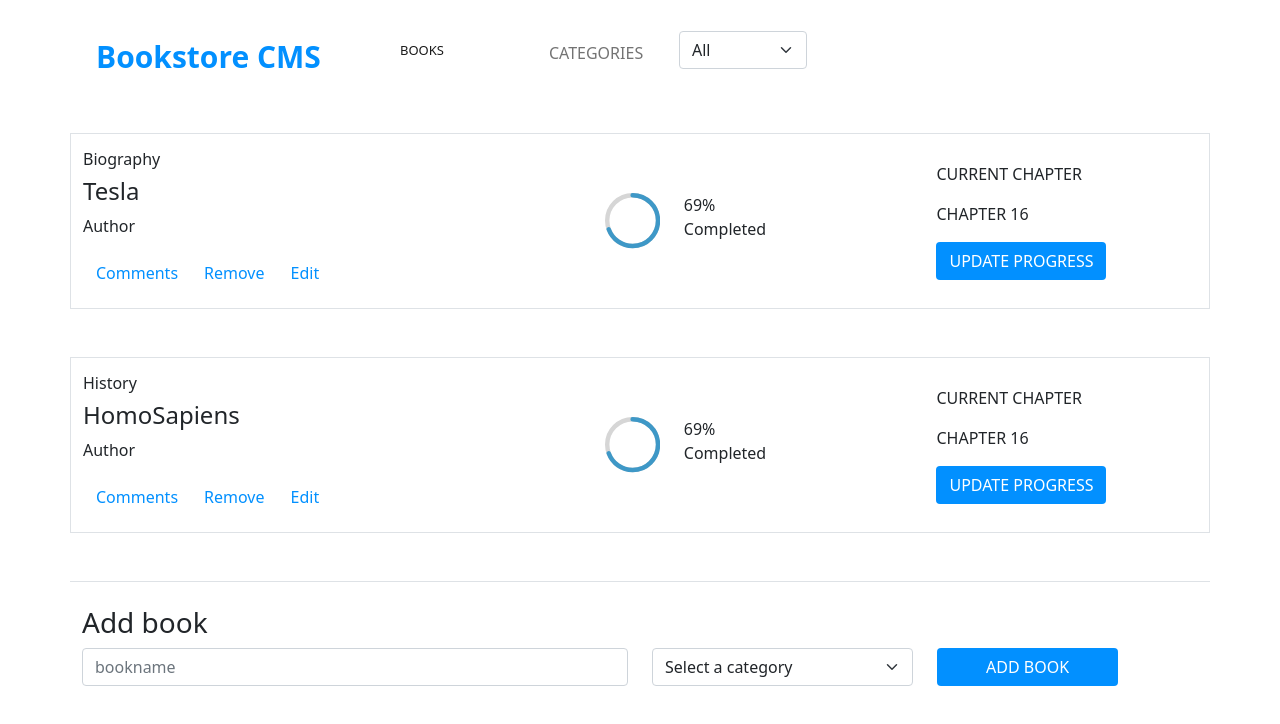
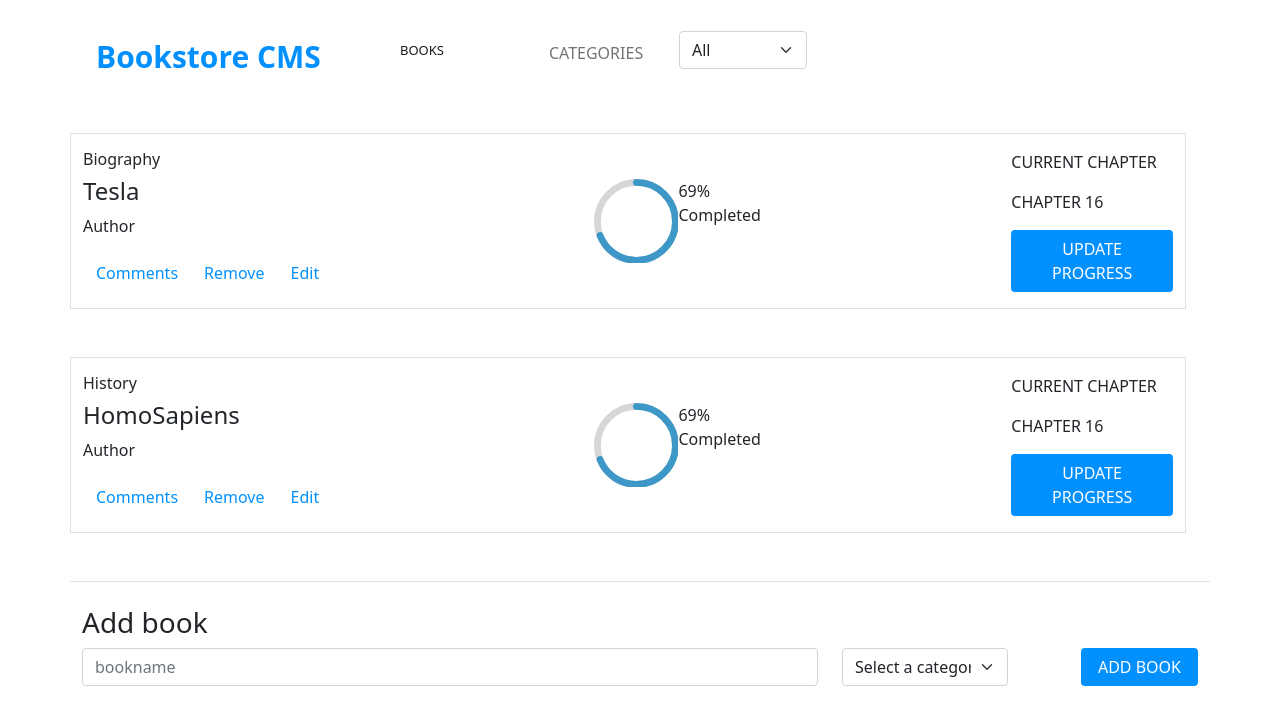
Before and after one commit to dibdas/bookstore, a React (Create React App) app: page / in a window 1280 px wide. Shown: the top 724 px of the page. Built offline with nearby package versions, Linux system fonts and the light colour scheme.

Commit message:
added styles

```diff
--- a/src/components/Book.js
+++ b/src/components/Book.js
@@ -5,31 +5,31 @@ import { CircularProgressbar } from 'react-circular-progressbar';
 import 'react-bootstrap';
 
 const Book = ({ book, handleRemoveBook }) => (
-  <div className="row my-5 py-3 book justify-content-between align-items-center mt-3 bg-white border border-1">
-    <div className="col-4 d-flex flex-column align-items-start">
+  <div className="row my-5 py-3 book justify-content-between align-items-center mt-3 bg-white border border-1 w-100">
+    <div className="col-4 d-flex flex-column align-items-start ">
       <div className="d-flex flex-column align-items-start">
         <h6>{book.category}</h6>
         <h4>{book.title}</h4>
         <p>Author</p>
       </div>
-      <div className="">
+      <div className=" boder border-1">
         <button style={{ color: '#0290ff' }} className="btn" type="button">Comments</button>
         <button style={{ color: '#0290ff' }} className="btn" type="button" onClick={() => handleRemoveBook(book)}>Remove</button>
         <button style={{ color: '#0290ff' }} className="btn" type="button">Edit</button>
       </div>
     </div>
-    <div className="col-2 ">
+    <div className="col-3  ">
       <div className="oval-2 d-flex ">
         <div className="circular col-4">
           <CircularProgressbar value={69} />
         </div>
-        <div className="col-8  mx-4">
+        <div className="ml-2 ">
           <span className="text-percentage d-block">{`${69}%`}</span>
           <span>Completed</span>
         </div>
       </div>
     </div>
-    <div className="col-3 d-flex flex-column align-items-start ">
+    <div className="col-2 d-flex flex-column align-items-start  ">
       <p className="chapter-current">CURRENT CHAPTER</p>
       <p>CHAPTER 16</p>
       <button style={{ backgroundColor: '#0290ff', color: 'white' }} type="button" className="btn ">UPDATE PROGRESS</button>
--- a/src/containers/BooksForm.js
+++ b/src/containers/BooksForm.js
@@ -38,13 +38,13 @@ class BooksForm extends React.Component {
       const categories = ['Action', 'Biography', 'Horror', 'Kids', 'Learning', 'Sci-Fi'];
       const { title } = this.state;
       return (
-        <div className="container  border-top pt-4 mb-2">
+        <div className="container  border-top pt-4 mb-2 ">
           <h3>Add book</h3>
-          <div className="row d-flex justify-content-between">
-            <div className="col-6">
+          <div className="row d-flex justify-content-between ">
+            <div className="col-8">
               <input value={title} onChange={(e) => this.handleTitleChange(e)} type="text" className="form-control col-3" placeholder="bookname" />
             </div>
-            <div className="col-3">
+            <div className="col-2 ">
               <select className="form-select col-3" id="category" onChange={(e) => this.handleCategoryChange(e)}>
                 <option value="select">Select a category</option>
                 {categories.map((value) => (
@@ -57,8 +57,8 @@ class BooksForm extends React.Component {
                 ))}
               </select>
             </div>
-            <div className="col-3 d-flex flex-col align-items-center ml-2  text-center ">
-              <button style={{ backgroundColor: '#0290ff', color: 'white' }} onClick={this.handleSubmit} type="button" className=" d-flex btn text-center px-5">ADD BOOK    </button>
+            <div className="col-2 d-flex align-items-center justify-content-end ">
+              <button style={{ backgroundColor: '#0290ff', color: 'white' }} onClick={this.handleSubmit} type="button" className=" px-3 btn ">ADD BOOK    </button>
             </div>
           </div>
         </div>
--- a/src/index.css
+++ b/src/index.css
@@ -1,5 +1,4 @@
 body {
-  margin: 0;
   font-family:
     -apple-system,
     BlinkMacSystemFont,
```
